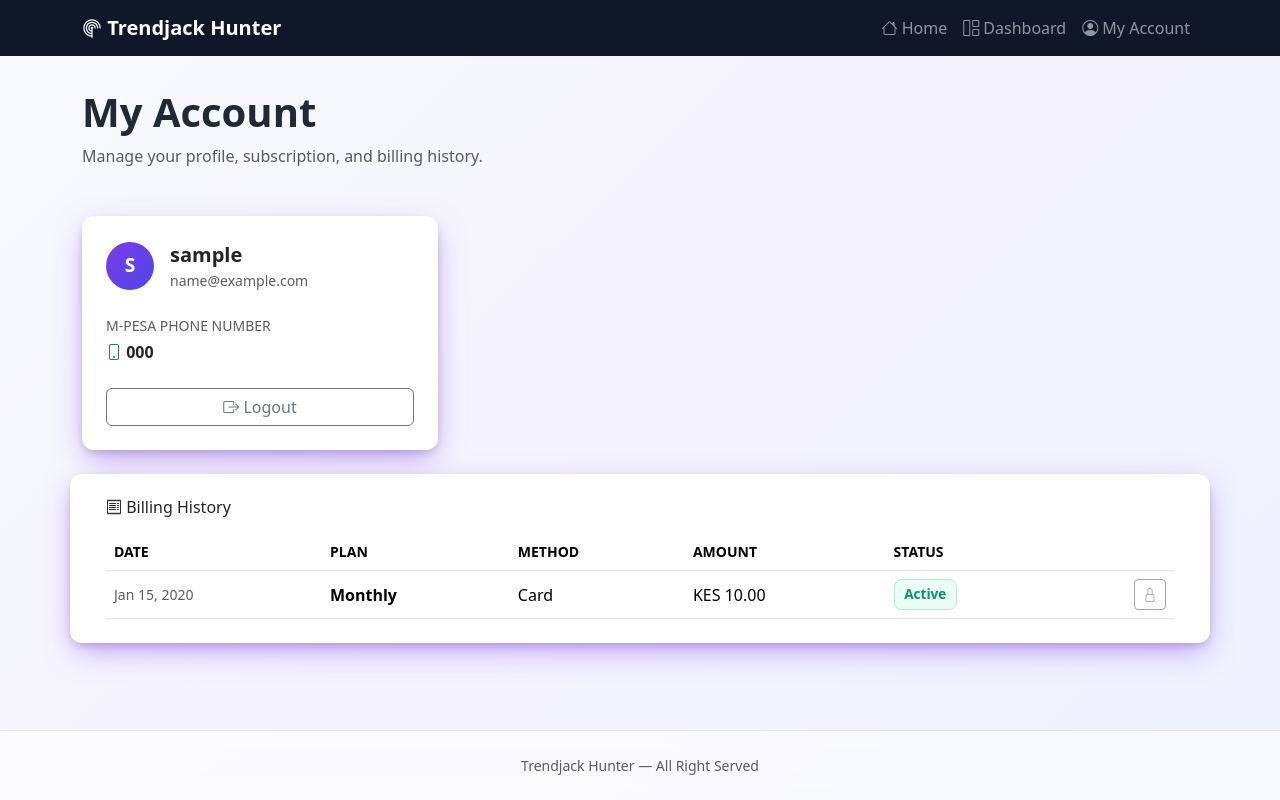
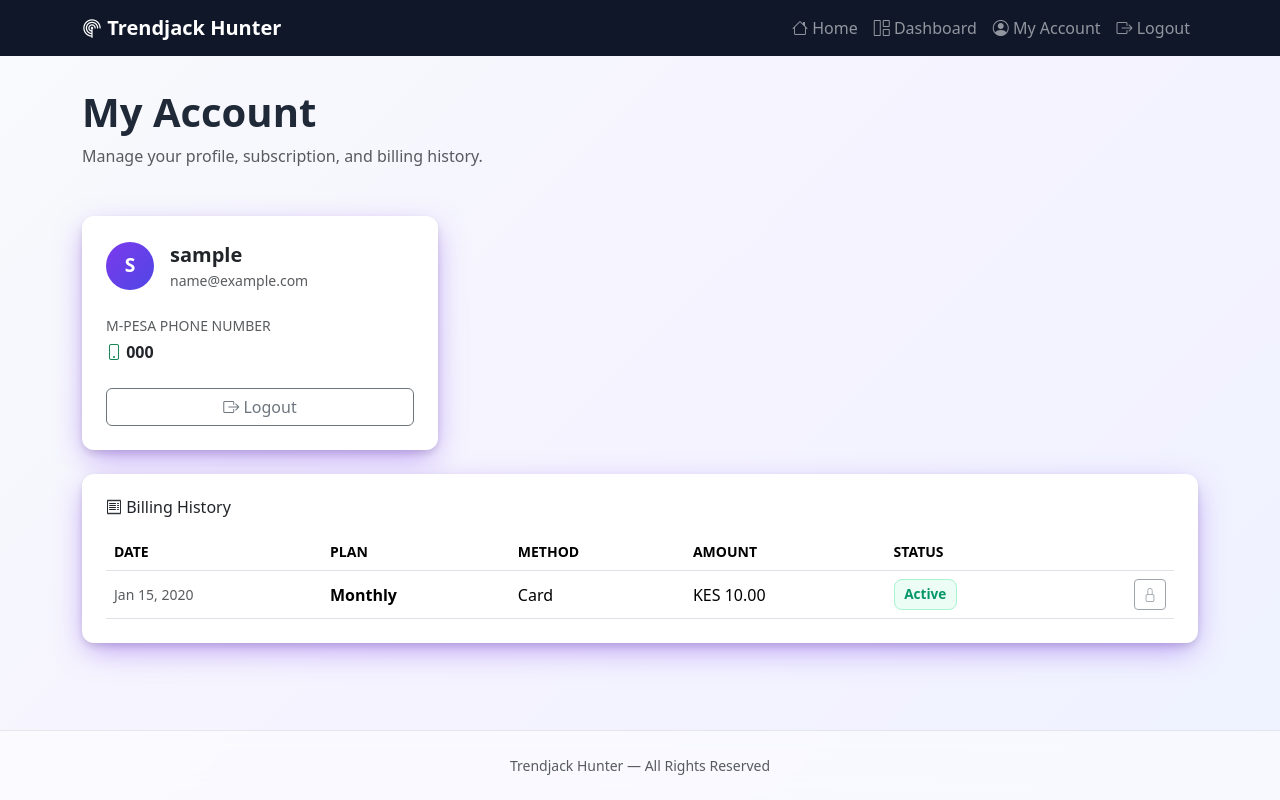
Before and after one commit to kolamummassa-cmd/TrendJack-Hunter, a Django app: page /accounts/account/ in a window 1280 px wide. Run offline with Django 5.2, Linux system fonts and the light colour scheme; a user stored in the database is signed in; tables that the repository leaves empty hold one stand-in row (values such as "Sample post").

Commit message:
Add auth nav links, fix My Account layout bug, add favicon and dashboard pagination

```diff
--- a/accounts/templates/accounts/my_account.html
+++ b/accounts/templates/accounts/my_account.html
@@ -108,9 +108,8 @@
         </div>
         {% endif %}
     </div>
+    {% endif %}
 </div>
-
-{% endif %}
 
 <!-- Billing history -->
 <div class="card border-0 shadow-sm">
--- a/templates/base.html
+++ b/templates/base.html
@@ -5,12 +5,15 @@
     <meta name="viewport" content="width=device-width, initial-scale=1.0">
     <title>{% block title %}Trendjack Hunter{% endblock %}</title>
 
+    {% load static %}
+    <link rel="icon" type="image/svg+xml" href="{% static 'core/img/favicon.svg' %}">
+
     <!-- Bootstrap 5 -->
     <link href="https://cdn.jsdelivr.net/npm/bootstrap@5.3.3/dist/css/bootstrap.min.css" rel="stylesheet">
     <!-- Bootstrap Icons -->
     <link rel="stylesheet" href="https://cdn.jsdelivr.net/npm/bootstrap-icons@1.11.3/font/bootstrap-icons.css">
     <!-- Project custom styles -->
-    <link rel="stylesheet" href="{% load static %}{% static 'core/css/style.css' %}">
+    <link rel="stylesheet" href="{% static 'core/css/style.css' %}">
 
     {% block extra_head %}{% endblock %}
 </head>
@@ -36,11 +39,32 @@
                         <i class="bi bi-grid-1x2"></i> Dashboard
                     </a>
                 </li>
+                {% if user.is_authenticated %}
                 <li class="nav-item">
                     <a class="nav-link" href="{% url 'accounts:my_account' %}">
                         <i class="bi bi-person-circle"></i> My Account
                     </a>
                 </li>
+                <li class="nav-item">
+                    <form method="post" action="{% url 'accounts:logout' %}" class="d-inline">
+                        {% csrf_token %}
+                        <button type="submit" class="nav-link" style="background:none;border:0;">
+                            <i class="bi bi-box-arrow-right"></i> Logout
+                        </button>
+                    </form>
+                </li>
+                {% else %}
+                <li class="nav-item">
+                    <a class="nav-link" href="{% url 'accounts:login' %}">
+                        <i class="bi bi-box-arrow-in-right"></i> Log In
+                    </a>
+                </li>
+                <li class="nav-item">
+                    <a class="nav-link" href="{% url 'accounts:signup' %}">
+                        <i class="bi bi-person-plus"></i> Sign Up
+                    </a>
+                </li>
+                {% endif %}
             </ul>
         </div>
     </div>
@@ -60,7 +84,7 @@
 </main>
 
 <footer class="text-center text-muted py-4 small">
-    Trendjack Hunter — All Right Served
+    Trendjack Hunter — All Rights Reserved
 </footer>
 
 <!-- Bootstrap JS bundle -->
```
Also changed, not shown: core/templates/core/home.html (+5 -3 lines), trends/templates/trends/dashboard.html (+27 -0 lines), trends/views.py (+11 -3 lines), core/static/core/img/favicon.svg (added).
